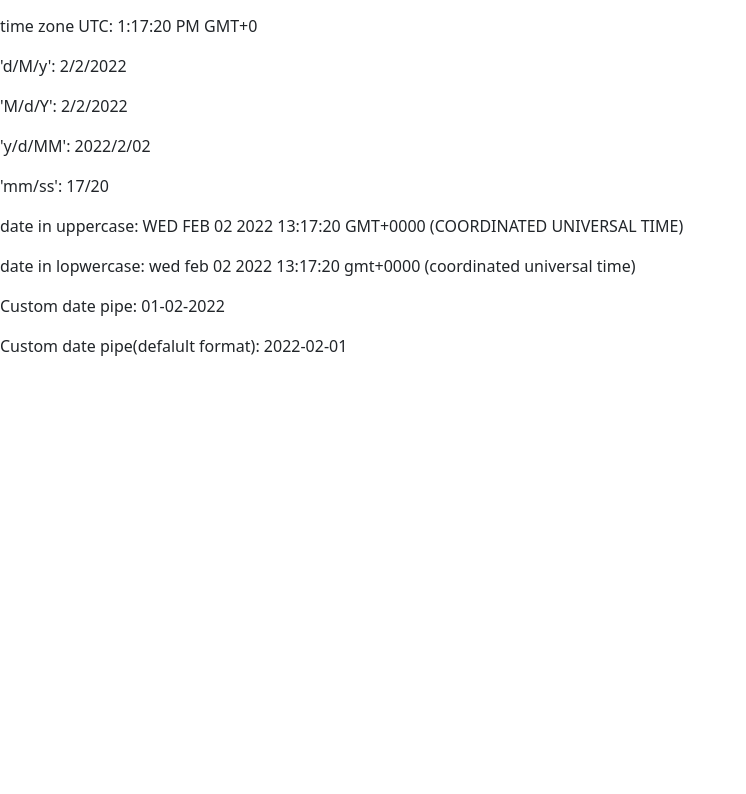
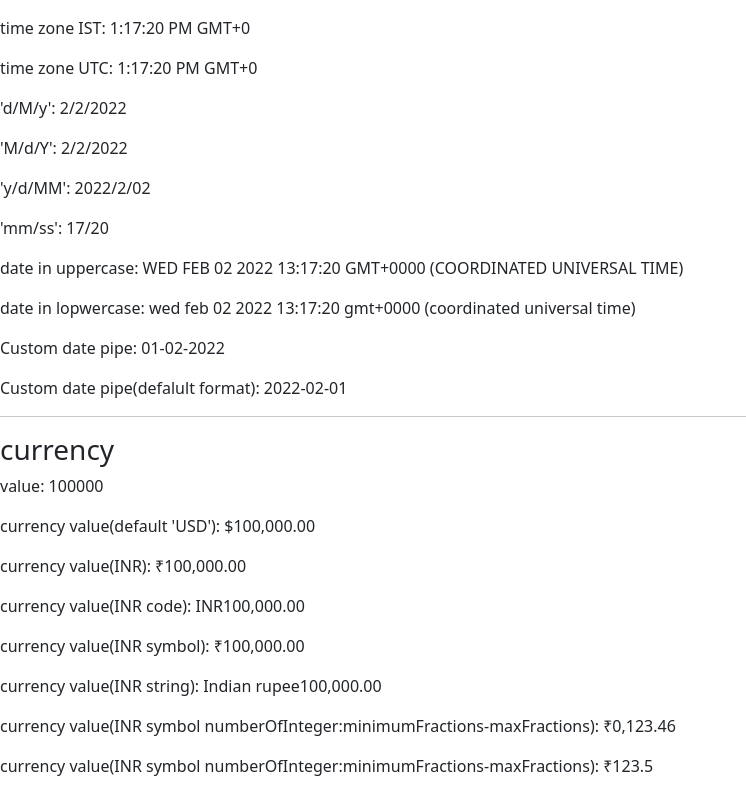
Before and after one commit to kunjal-tagline/ng-learning, an Angular app: page / in a window 1280 px wide. Shown: the part 674-1468 px from the top of the page, without its empty margins (0-746 px from the left). Before the commit the page ends 1048 px from the top, so only its background shows below. Built offline with nearby package versions, Linux system fonts and the light colour scheme.

Commit message:
built in currency pipe

```diff
--- a/src/app/app.component.html
+++ b/src/app/app.component.html
@@ -1,4 +1,6 @@
 <h2 class="d-flex justify-content-center bg-danger">PIPE</h2>
 <h3>Date</h3>
 <app-datepipe></app-datepipe>
+<hr>
+<app-currencypipe></app-currencypipe>
 <router-outlet></router-outlet>
--- a/src/app/currencypipe/currencypipe.component.html
+++ b/src/app/currencypipe/currencypipe.component.html
@@ -1 +1,9 @@
-<p>currencypipe works!</p>
+<h3>currency</h3>
+<p>value: {{value}}</p>
+<p>currency value(default 'USD'): {{value | currency}}</p>
+<p>currency value(INR): {{value | currency :'INR'}}</p>
+<p>currency value(INR code): {{value | currency :'INR':'code'}}</p>
+<p>currency value(INR symbol): {{value | currency :'INR':'symbol'}}</p>
+<p>currency value(INR string): {{value | currency :'INR':'Indian rupee'}}</p>
+<p>currency value(INR symbol numberOfInteger:minimumFractions-maxFractions): {{value2 | currency :'INR':'symbol':'4.2-2'}}</p>
+<p>currency value(INR symbol numberOfInteger:minimumFractions-maxFractions): {{value2 | currency :'INR':'symbol':'3.1-1'}}</p>
--- a/src/app/currencypipe/currencypipe.component.ts
+++ b/src/app/currencypipe/currencypipe.component.ts
@@ -1,5 +1,4 @@
 import { Component, OnInit } from '@angular/core';
-
 @Component({
   selector: 'app-currencypipe',
   templateUrl: './currencypipe.component.html',
@@ -7,6 +6,9 @@ import { Component, OnInit } from '@angular/core';
 })
 export class CurrencypipeComponent implements OnInit {
 
+  public value:number=100000;
+  public value2:number=123.456;
+  public arrayvalue:Array<number>=[100,345,123,90];
   constructor() { }
 
   ngOnInit(): void {
--- a/src/app/datepipe/datepipe.component.html
+++ b/src/app/datepipe/datepipe.component.html
@@ -1,3 +1,4 @@
+<h3>Date</h3>
 <p>{{today}}</p>
 <p>{{today | date}}</p>
 <p>short : {{today | date: 'short' :'upperCase'}}</p>
```
